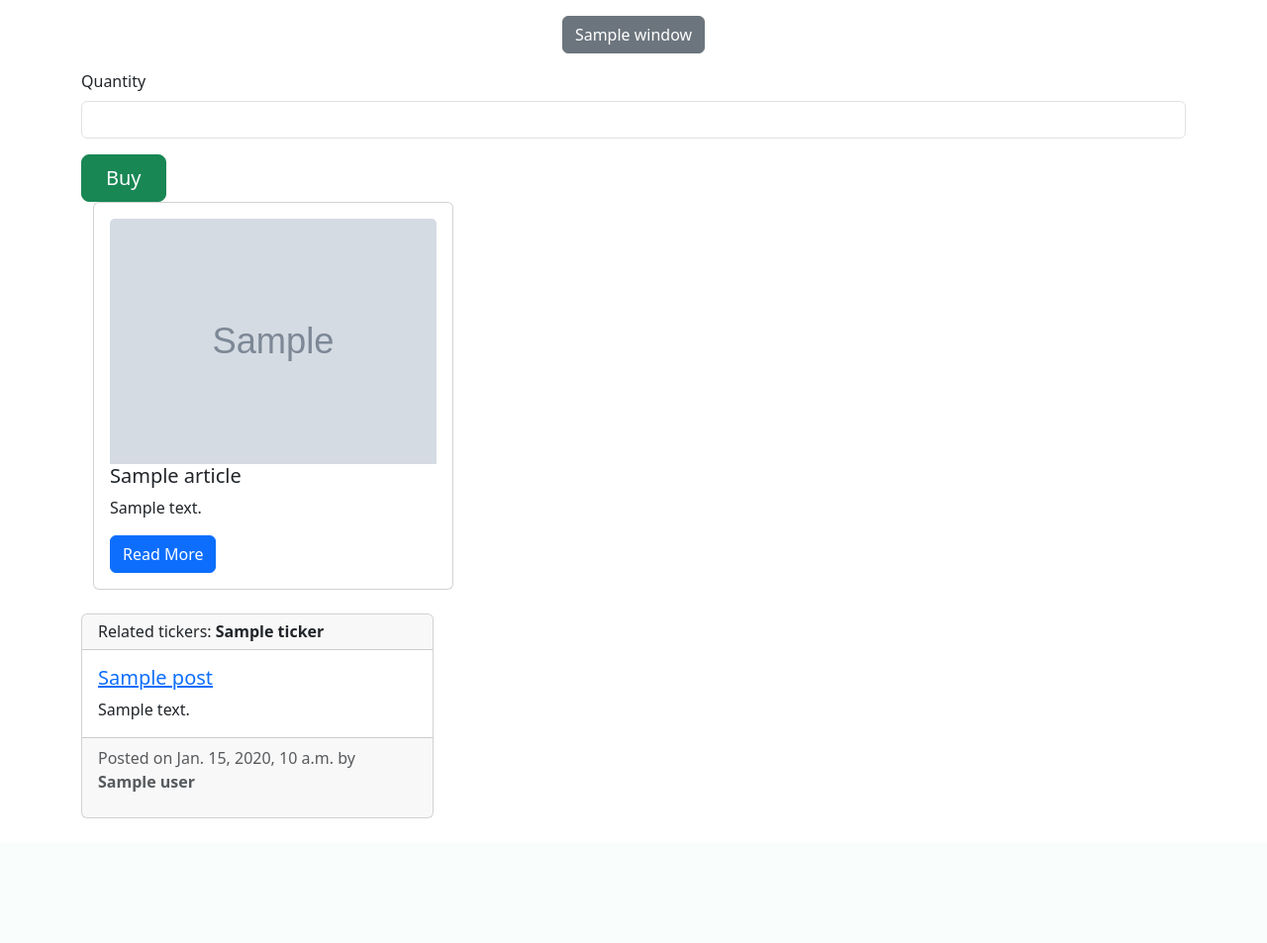
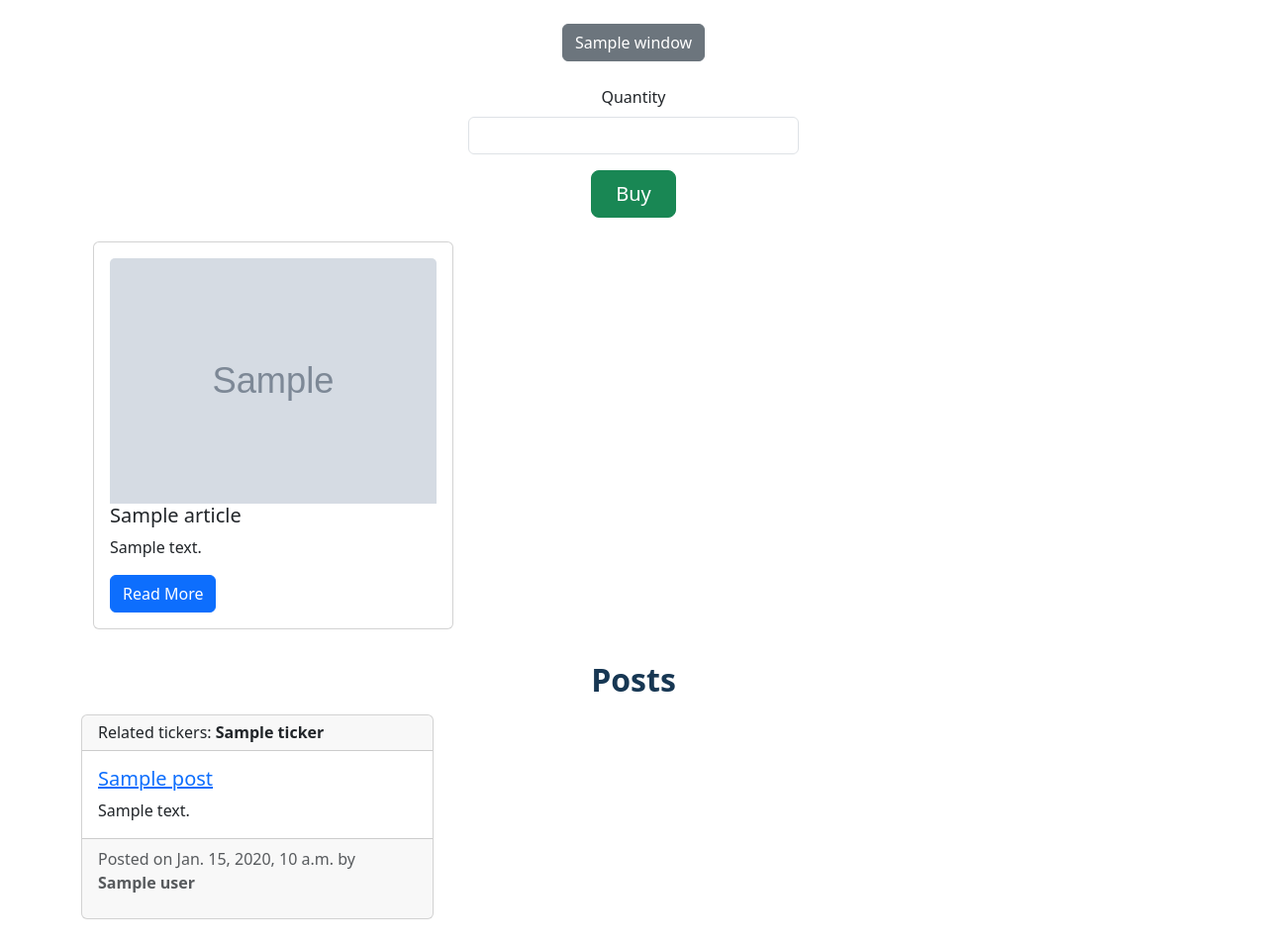
Before and after one commit to KaFkAaAaAaAa/StockInsight, a Django app: template StockInsight/templates/market.html in a window 1280 px wide. Shown: the part 354-1307 px from the top of the page at 99% size. Before the commit the page ends 1181 px from the top, so only its background shows below. Run offline with Django 5.2, Linux system fonts and the light colour scheme; the template is opened without the code that fills it: most values are stand-ins (such as "Sample title", 1, 10 or a date in 2020); grey boxes marked "Sample" are stand-in pictures; some libraries are stand-ins or nearby versions.

Commit message:
another update of marketplace

```diff
--- a/StockInsight/templates/market.html
+++ b/StockInsight/templates/market.html
@@ -24,17 +24,17 @@
         <div id="chart">
             <canvas id="stock-chart"></canvas>
         </div>
-        <div id="window-buttons" class="mt-3 text-center">
+        <div id="window-buttons" class="mt-4 text-center">
             {% for window in available_windows %}
                 <button type="button" class="btn btn-secondary"
                         onclick="changeWindow('{{ window }}')">{{ window }}</button>
             {% endfor %}
         </div>
-        <div class="mt-3">
-            <label for="quantity" class="form-label">Quantity</label>
-            <input type="number" id="quantity" name="quantity" class="form-control" required>
+        <div class="my-4 text-center" style="width: 30%; margin: 0 auto;">
+            <label for="quantity" class="form-label d-block">Quantity</label>
+            <input type="number" id="quantity" name="quantity" class="form-control d-block mx-auto" required>
+            <button type="submit" class="btn btn-success mt-3 btn-lg px-4">Buy</button>
         </div>
-        <button type="submit" class="btn btn-success mt-3 btn-lg px-4">Buy</button>
     </form>
     {% if messages %}
         <div class="container mt-4">
@@ -57,8 +57,9 @@
     </div>
     <!---------------------->
 
+    <h2 class="text-center m-2">Posts</h2>
     <!--  POSTS  -->
-    <div class="row">
+    <div class="row mt-3">
         {% for post in posts %}
             <div class="col-md-4 mb-4">
                 <div class="card h-100">
```
